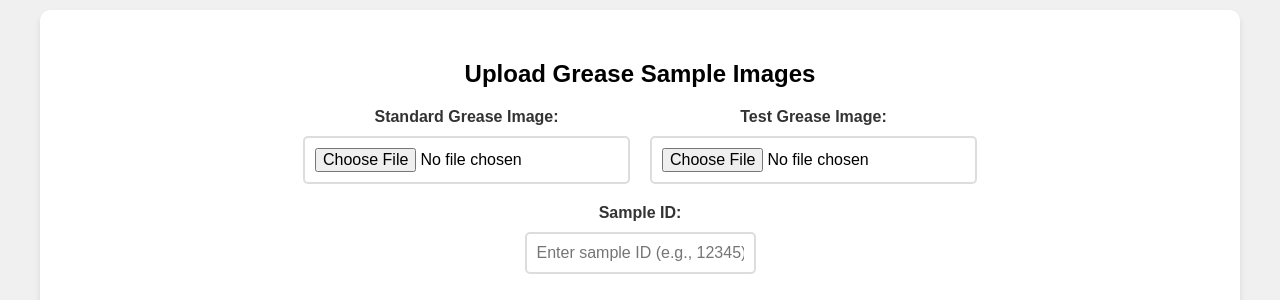
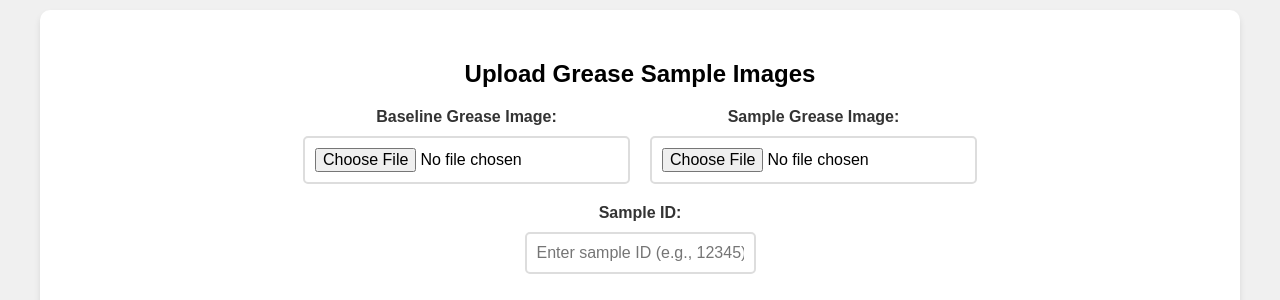
Before and after one commit to Cyoung2002/YCPHacks2025_MRGLabs, a Flask app: page / in a window 1280 px wide. Shown: the part 652-952 px from the top of the page. Run offline with Flask 3, Linux system fonts and the light colour scheme.

Commit message:
commiting real quick before push

```diff
--- a/templates/dashboard.html
+++ b/templates/dashboard.html
@@ -156,12 +156,12 @@
 
             <div class="file-inputs">
                 <div class="file-input-group">
-                    <label for="standardImage">Standard Grease Image:</label>
+                    <label for="standardImage">Baseline Grease Image:</label>
                     <input type="file" id="standardImage" accept=".png,.jpg,.jpeg">
                 </div>
 
                 <div class="file-input-group">
-                    <label for="testImage">Test Grease Image:</label>
+                    <label for="testImage">Sample Grease Image:</label>
                     <input type="file" id="testImage" accept=".png,.jpg,.jpeg">
                 </div>
             </div>
```
